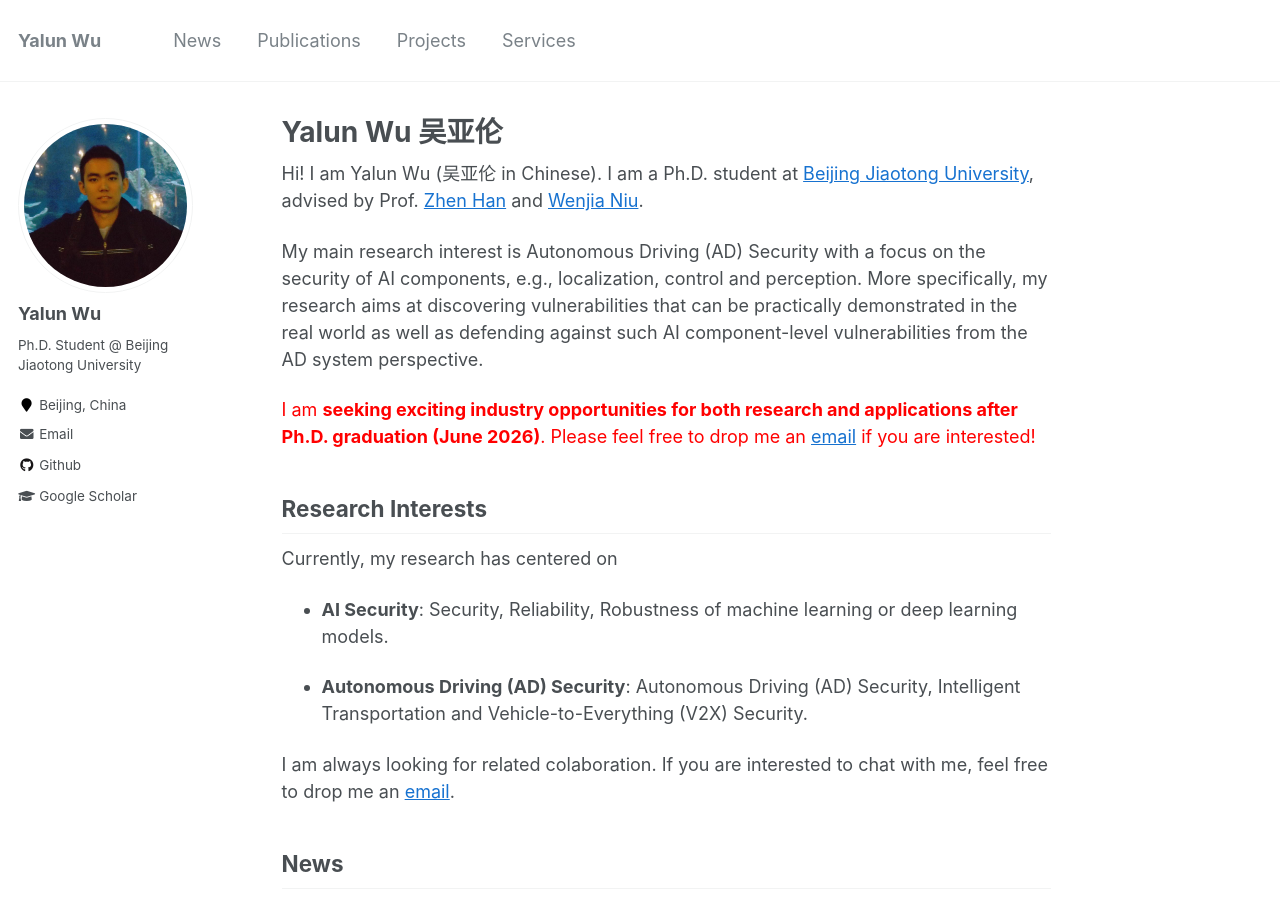
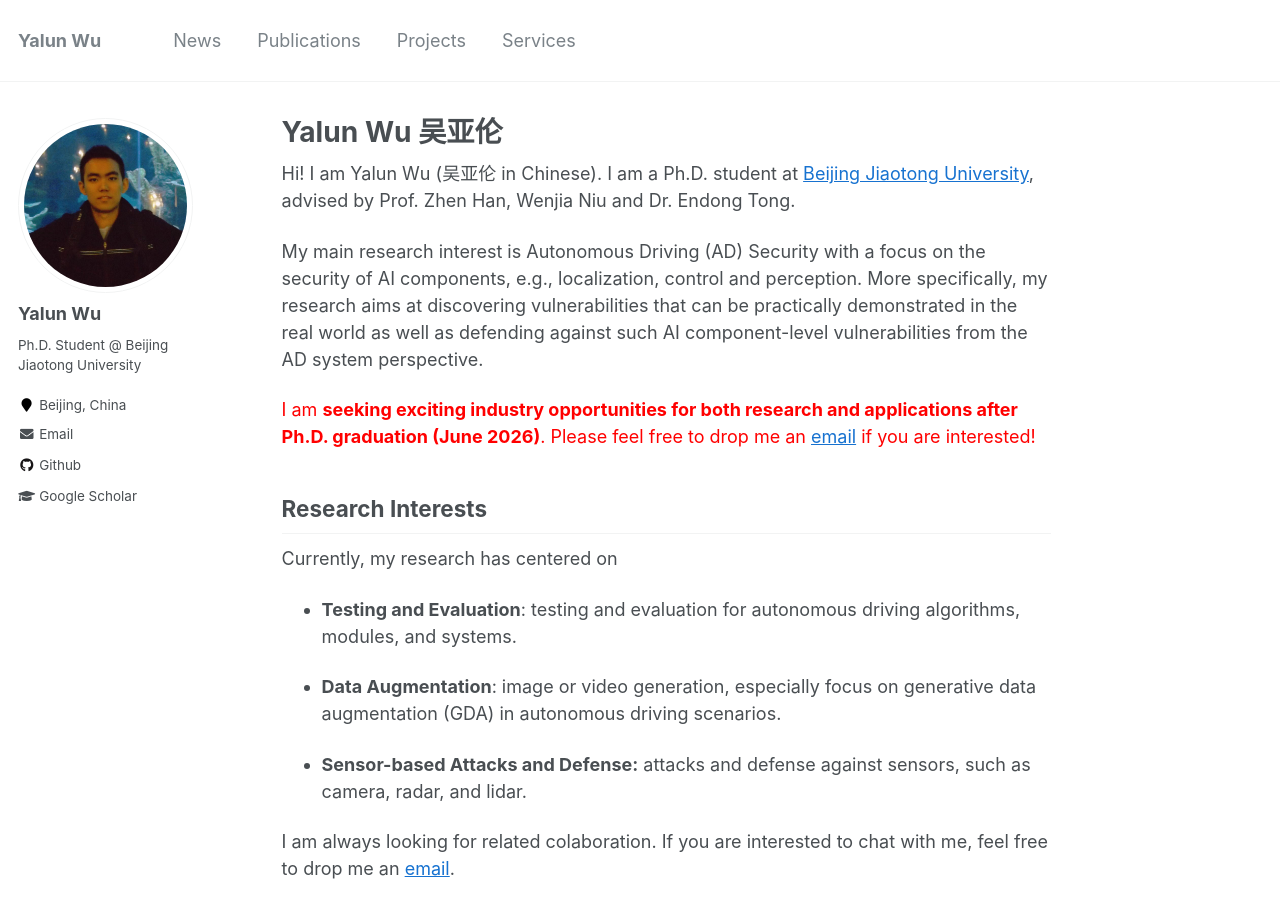
Before and after one commit to Allenpandas/Allenpandas.github.io, a Jekyll site: the page built from _pages/about.md, in a window 1280 px wide and 900 px high. Built offline with Jekyll 4.4.1, drawn with Linux system fonts in a browser that asks for light colours; comment, search, counter and statistics services are not loaded; some of the changed text lies outside the part shown.

Commit message:
update about

```diff
--- a/_pages/about.md
+++ b/_pages/about.md
@@ -8,7 +8,7 @@ redirect_from:
   - /about.html
 ---
 
-Hi! I am Yalun Wu (吴亚伦 in Chinese). I am a Ph.D. student  at [Beijing Jiaotong University](https://bjtu.edu.cn/), advised by Prof. [Zhen Han](https://faculty.bjtu.edu.cn/5608/) and [Wenjia Niu](https://faculty.bjtu.edu.cn/9120/).
+Hi! I am Yalun Wu (吴亚伦 in Chinese). I am a Ph.D. student  at [Beijing Jiaotong University](https://bjtu.edu.cn/), advised by Prof. Zhen Han, Wenjia Niu and Dr. Endong Tong.
 
 My main research interest is Autonomous Driving (AD) Security with a focus on the security of AI components, e.g., localization, control and perception. More specifically, my research aims at discovering vulnerabilities that can be practically demonstrated in the real world as well as defending against such AI component-level vulnerabilities from the AD system perspective.
 
@@ -22,9 +22,11 @@ My main research interest is Autonomous Driving (AD) Security with a focus on th
 
 Currently, my research has centered on
 
-* **AI Security**: Security, Reliability, Robustness of machine learning or deep learning models.
+* **Testing and Evaluation**:  testing and evaluation for autonomous driving algorithms, modules, and systems.
 
-* **Autonomous Driving (AD) Security**: Autonomous Driving (AD) Security, Intelligent Transportation and Vehicle-to-Everything (V2X) Security.
+* **Data Augmentation**: image or video generation, especially focus on generative data augmentation (GDA) in autonomous driving scenarios.
+
+* **Sensor-based Attacks and Defense:** attacks and defense against sensors, such as camera, radar, and lidar.
 
   <!--**AIGC**: text-to-image generation (T2I), image-to-image generation (I2I), customized & controllable generation-->
 
@@ -60,7 +62,7 @@ I am always looking for related colaboration. If you are interested to chat with
 
 <a href="https://doi.org/10.1109/TGCN.2022.3162649" target="_blank"><img src="https://img.shields.io/badge/TGCN-2022-blue?style=flat-square"></a> Yike Li, Wenjia Niu, Yunzhe Tian, Tong Chen, Zhiqiang Xie, <u>Yalun Wu</u>, Yingxiao Xiang, Endong Tong, Thar Baker, Jiqiang Liu, &quot;**Multi-Agent Reinforcement Learning-based Signal Planning for Resisting Congestion Attack in Green Transportation**&quot;. In *IEEE Transactions on Green Communications and Networking*. [[pdf](https://doi.org/10.1109/TGCN.2022.3162649)]
 
-<a href="https://doi.org/10.26599/TST.2021.9010076" target="_blank"><img src="https://img.shields.io/badge/TST-2022-blue?style=flat-square"></a> Yike Li, Yunzhe Tian, Endong Tong, Wenjia Niu, Yingxiao Xiang, Tong Chen, <u>Yalun Wu</u>, Jiqiang Liu, &quot;**Curricular Robust Reinforcement Learning via GAN-based Perturbation through Continuously Scheduled Task**&quot;. In *Tsinghua Science and Technology*. [[pdf](https://doi.org/10.26599/TST.2021.9010076)]
+<a href="https://doi.org/10.26599/TST.2021.9010076" target="_blank"><img src="https://img.shields.io/badge/TST-2022-blue?style=flat-square"></a> Yike Li, Yunzhe Tian, Endong Tong, Wenjia Niu, Yingxiao Xiang, Tong Chen, <u>Yalun Wu</u>, Jiqiang Liu, &quot;**Curricular Robust Reinforcement Learning via GAN-based Perturbation through Continuously Scheduled Task**&quot;. In *Tsinghua Science and Technology* . [[pdf](https://doi.org/10.26599/TST.2021.9010076)]
 
 <a href="https://link.springer.com/chapter/10.1007/978-3-030-86890-1_21" target="_blank"><img src="https://img.shields.io/badge/ICICS-2021-blue?style=flat-square"></a> <u>Yalun Wu</u>, Minglu Song, Yike Li, Yunzhe Tian, Endong Tong, Wenjia Niu, Bowei Jia, Haixiang Huang, Qiong Li, Jiqiang Liu, &quot;**Improving Convolutional Neural Network-Based Webshell Detection Through Reinforcement Learning**&quot;. In *23rd International Conference on Information and Communications Security (ICICS 2021)*. [[pdf](https://link.springer.com/chapter/10.1007/978-3-030-86890-1_21)]
 
@@ -70,9 +72,9 @@ I am always looking for related colaboration. If you are interested to chat with
 
 ### Preprints & Under Submission
 
-<a href="https://allenpandas.github.io" target="_blank"><img src="https://img.shields.io/badge/IEEE Network-2023-red?style=flat-square"></a> <u>Yalun Wu</u>, Yingxiao Xiang, Endong Tong, Yuqi Ye, Zhibo Cui, Yunzhe Tian, Lejun Zhang, Jiqiang Liu, Zhen Han, Wenjia Niu, &quot;**Improving the Robustness of Pedestrian Detection in Autonomous Driving with Generative Data Augmentation**&quot;. In *IEEE Network Magazine (IEEE Network 2023)*.
+<a href="https://allenpandas.github.io" target="_blank"><img src="https://img.shields.io/badge/IEEE Network-2023-red?style=flat-square"></a> <u>Yalun Wu</u>, Yingxiao Xiang, Endong Tong, Yuqi Ye, Zhibo Cui, Yunzhe Tian, Lejun Zhang, Jiqiang Liu, Zhen Han, Wenjia Niu, &quot;**Improving the Robustness of Pedestrian Detection in Autonomous Driving with Generative Data Augmentation**&quot;. In *IEEE Network*.
 
-<a href="https://allenpandas.github.io" target="_blank"><img src="https://img.shields.io/badge/Applied Sciences-2023-red?style=flat-square"></a> <u>Yalun Wu†</u>, Yanfeng Gu†, Yuanwan Chen, Xiaoshu Cui, Qiong Li, Yingxiao Xiang, Endong Tong, Jianhua Li, Zhen Han, Jiqiang Liu, &quot;**Camouﬂage Backdoor Attack against Pedestrian Detection**&quot;. In *Applied Sciences-Basel (Applied Sciences-Basel 2023)*.
+<a href="https://allenpandas.github.io" target="_blank"><img src="https://img.shields.io/badge/Applied Sciences-2023-red?style=flat-square"></a> <u>Yalun Wu†</u>, Yanfeng Gu†, Yuanwan Chen, Xiaoshu Cui, Qiong Li, Yingxiao Xiang, Endong Tong, Jianhua Li, Zhen Han, Jiqiang Liu, &quot;**Camouﬂage Backdoor Attack against Pedestrian Detection**&quot;. In *Applied Sciences*.
 
 <!--<a href="https://allenpandas.github.io" target="_blank"><img src="https://img.shields.io/badge/AAAI-2024-red?style=flat-square"></a> <u>Yalun Wu</u>, Yuanwan Chen, Endong Tong, Wenjia Niu, Zhen Han, Jiqiang Liu, &quot;**TEDAug: A Text-driven Augmentation for Pedestrian Detection**&quot;. In *38th Annual AAAI Conference on Artificial Intelligence (AAAI 2024)*.-->
 
```
Also changed, not shown: 4 other files.
